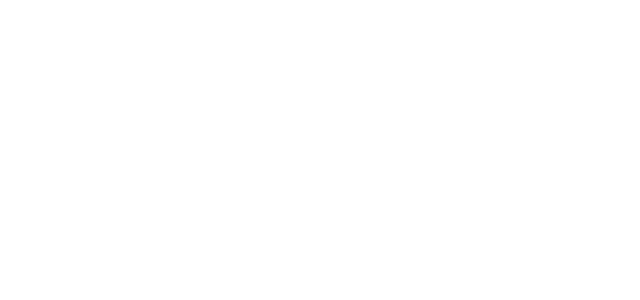
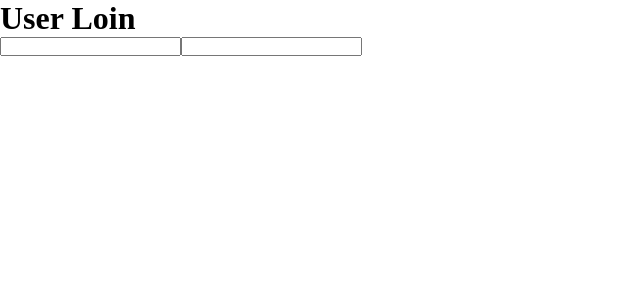
Before and after one commit to Team-KGITBANK/Frontend, a Nuxt app: page / in a window 1280 px wide. Shown: the top 300 px of the page, without its empty margins (0-640 px from the left). Built offline with nearby package versions, Linux system fonts and the light colour scheme.

Commit message:
update: vue

```diff
--- a/pages/index.vue
+++ b/pages/index.vue
@@ -1,4 +1,13 @@
 <template>
+  <div class="login">
+    <div class="login_box">
+        <h1 class="login_title">User Loin</h1>
+        <div class="login-input-box">
+            <input class="login_input" type="text" v-model="id">
+            <input class="login_input" type="password" v-model="pw">
+        </div>
+    </div>
+  </div>
 </template>
 
 <script>
--- a/pages/login.vue
+++ b/pages/login.vue
@@ -1,13 +1,27 @@
 <template>
-
+  <div class="login">
+    <div class="login_box">
+        <h1 class="login_title">User Loin</h1>
+        <div class="login-input-box">
+            <input class="login_input" type="text" v-model="id" placeholder="ID">
+            <input class="login_input" type="password" v-model="pw" placeholder="Password">
+        </div>
+    </div>
+  </div>
 </template>
 
 <script>
 export default {
-
+    name: "LoginPage",
+    data() {
+        return{
+            id: "",
+            pw: ""
+        }
+    },
 }
 </script>
 
 <style>
-
+@import "@/assets/login/style.css";
 </style>
--- /dev/null
+++ b/pages/register.vue
@@ -0,0 +1,36 @@
+<template>
+  <div class="register">
+    <div class="register_box">
+        <h1 class="login_title">User Loin</h1>
+        <div class="login-input-box">
+            <input class="login_input" type="text" v-model="id">
+            <input class="login_input" type="password" v-model="pw">
+            <input class="login_input" type="password" v-model="pw_check">
+        </div>
+    </div>
+  </div>
+</template>
+
+<script>
+export default {
+    name: "RegisterPage",
+    date() {
+        return {
+            id: "",
+            pw: "",
+            pw_check: ""
+        }
+    },
+    methods: {
+        register() {
+            if ( !this.id ) { alert("아이디를 입력해주세요.") }
+            else if ( !this.pw  || !this.pw_check ) { alert("비밀번호를 입력해주세요.") }
+            else if ( this.pw === this.pw_check ) { alert("비밀번호가 일치하지 않습니다.") }
+        }
+    }
+}
+</script>
+
+<style>
+@import "@/assets/login/style.css";
+</style>
```
